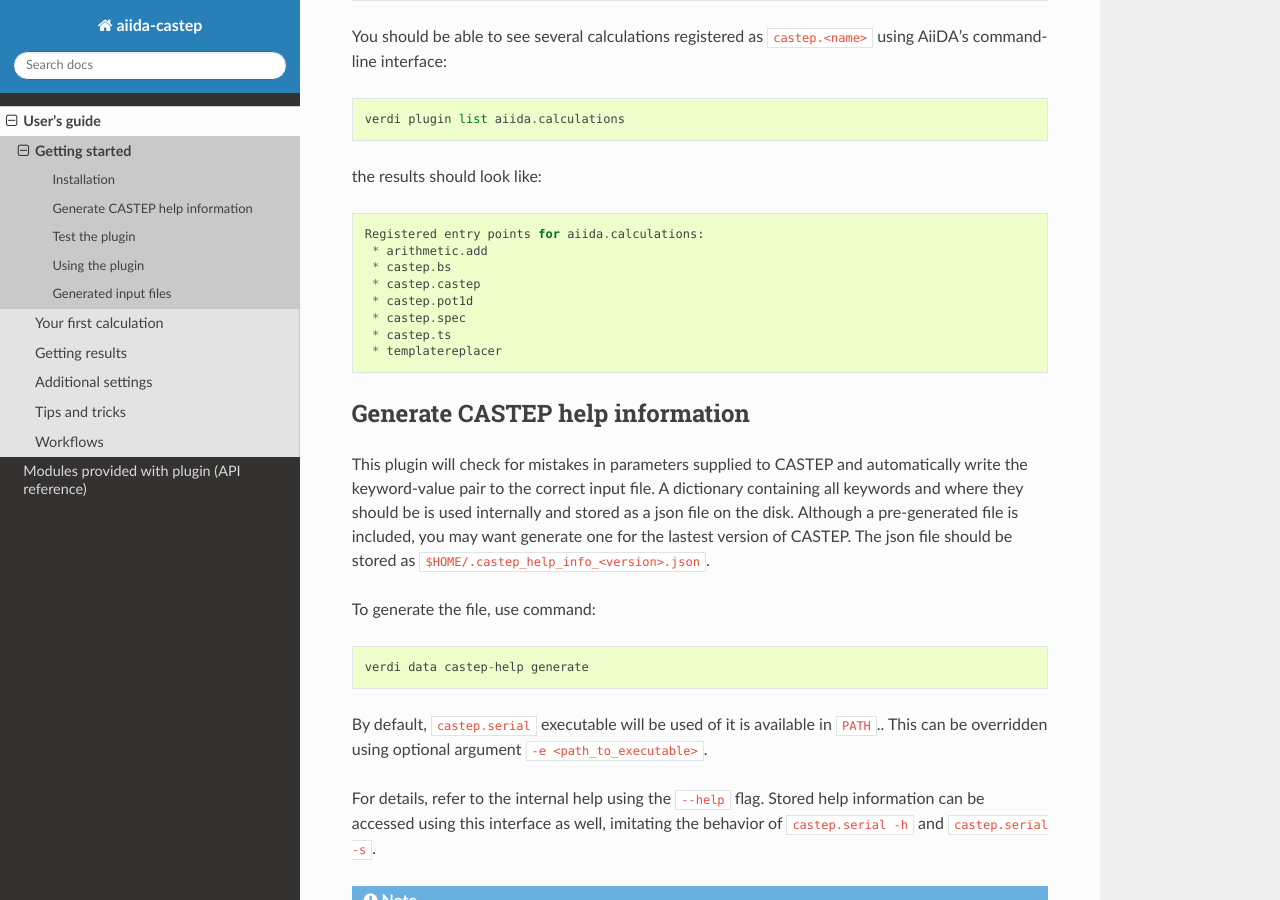
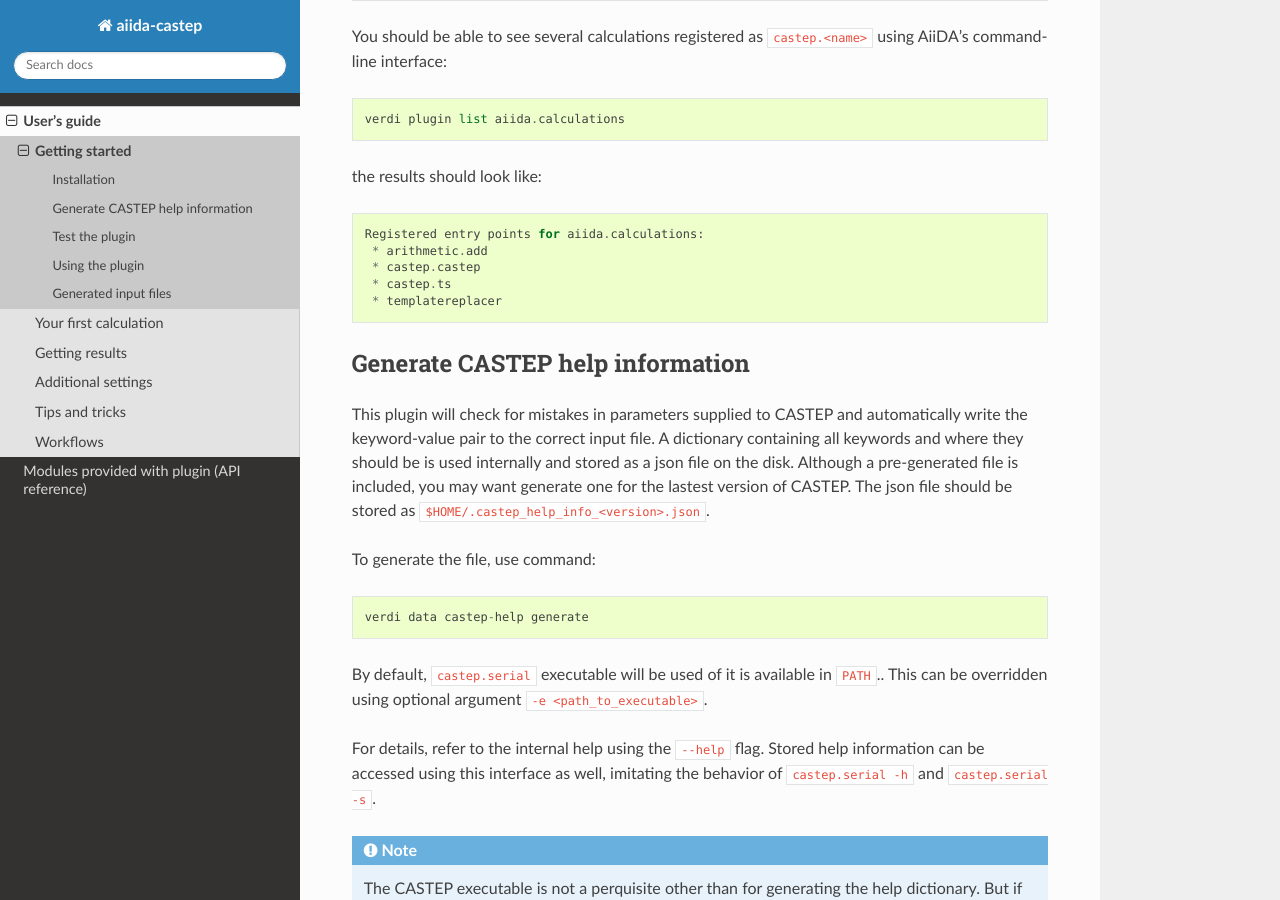
Before and after one commit to zhubonan/aiida-castep, a Sphinx documentation site: the page built from docs/source/user_guide/get_started.rst, in a window 1280 px wide and 900 px high, scrolled down 1284 px. Built offline with Sphinx 7.4.7 and the Read the Docs theme 2.0.0, drawn with Linux system fonts in a browser that asks for light colours.

Commit message:
DOCS: Update docs for registered entry points for aiida.calculations on fresh install

```diff
--- a/docs/source/user_guide/get_started.rst
+++ b/docs/source/user_guide/get_started.rst
@@ -54,10 +54,7 @@
 
  Registered entry points for aiida.calculations:
   * arithmetic.add
-  * castep.bs
   * castep.castep
-  * castep.pot1d
-  * castep.spec
   * castep.ts
   * templatereplacer
 
```
